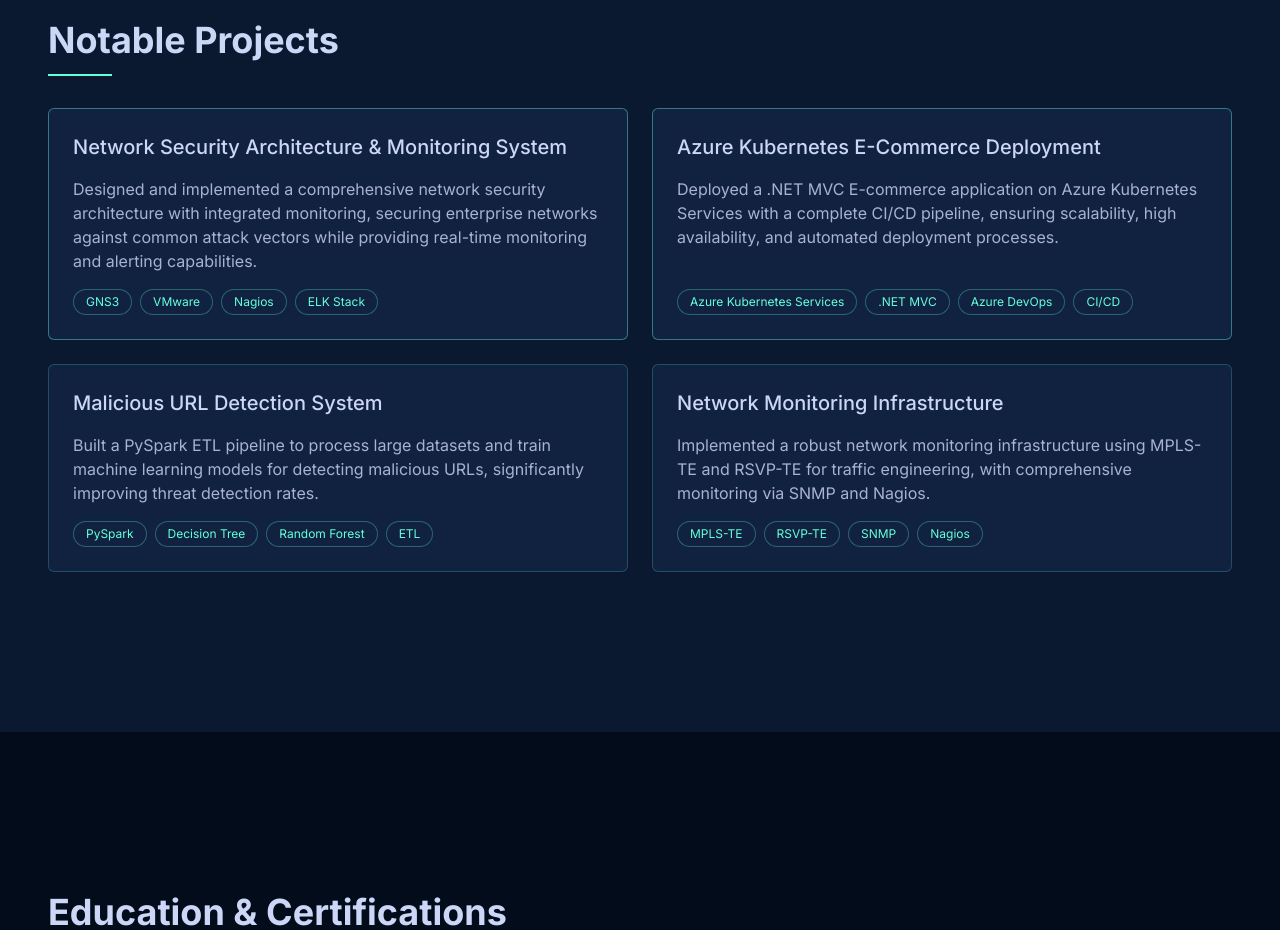
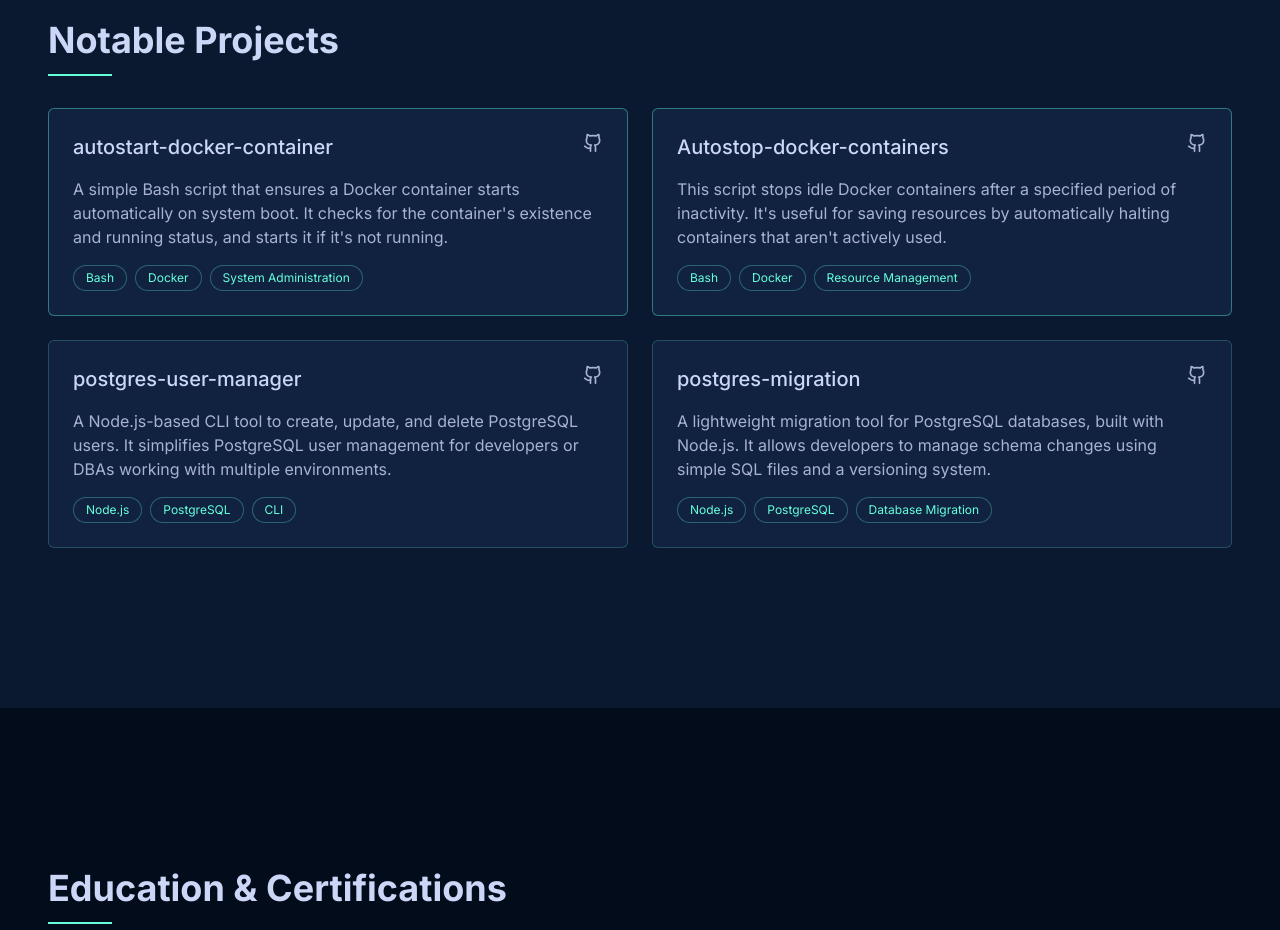
Before and after one commit to YassineCommits/YassineCommits.github.io, a React (Vite) app: page / in a window 1280 px wide. Shown: the part 3680-4610 px from the top of the page. Built offline with nearby package versions, Linux system fonts and the light colour scheme.

Commit message:
Update projects with new ones
Update the projects section with new projects and links.

```diff
--- a/src/components/Projects.tsx
+++ b/src/components/Projects.tsx
@@ -16,26 +16,38 @@ type Project = {
 const Projects = () => {
   const projects: Project[] = [
     {
-      title: "Network Security Architecture & Monitoring System",
-      description: "Designed and implemented a comprehensive network security architecture with integrated monitoring, securing enterprise networks against common attack vectors while providing real-time monitoring and alerting capabilities.",
-      technologies: ["GNS3", "VMware", "Nagios", "ELK Stack"],
+      title: "autostart-docker-container",
+      description: "A simple Bash script that ensures a Docker container starts automatically on system boot. It checks for the container's existence and running status, and starts it if it's not running.",
+      technologies: ["Bash", "Docker", "System Administration"],
+      links: {
+        github: "https://github.com/YassineCommits/autostart-docker-conatiner"
+      },
       highlight: true
     },
     {
-      title: "Azure Kubernetes E-Commerce Deployment",
-      description: "Deployed a .NET MVC E-commerce application on Azure Kubernetes Services with a complete CI/CD pipeline, ensuring scalability, high availability, and automated deployment processes.",
-      technologies: ["Azure Kubernetes Services", ".NET MVC", "Azure DevOps", "CI/CD"],
+      title: "Autostop-docker-containers",
+      description: "This script stops idle Docker containers after a specified period of inactivity. It's useful for saving resources by automatically halting containers that aren't actively used.",
+      technologies: ["Bash", "Docker", "Resource Management"],
+      links: {
+        github: "https://github.com/YassineCommits/Autostop-docker-containers"
+      },
       highlight: true
     },
     {
-      title: "Malicious URL Detection System",
-      description: "Built a PySpark ETL pipeline to process large datasets and train machine learning models for detecting malicious URLs, significantly improving threat detection rates.",
-      technologies: ["PySpark", "Decision Tree", "Random Forest", "ETL"],
+      title: "postgres-user-manager",
+      description: "A Node.js-based CLI tool to create, update, and delete PostgreSQL users. It simplifies PostgreSQL user management for developers or DBAs working with multiple environments.",
+      technologies: ["Node.js", "PostgreSQL", "CLI"],
+      links: {
+        github: "https://github.com/YassineCommits/postgres-user-manager"
+      }
     },
     {
-      title: "Network Monitoring Infrastructure",
-      description: "Implemented a robust network monitoring infrastructure using MPLS-TE and RSVP-TE for traffic engineering, with comprehensive monitoring via SNMP and Nagios.",
-      technologies: ["MPLS-TE", "RSVP-TE", "SNMP", "Nagios"],
+      title: "postgres-migration",
+      description: "A lightweight migration tool for PostgreSQL databases, built with Node.js. It allows developers to manage schema changes using simple SQL files and a versioning system.",
+      technologies: ["Node.js", "PostgreSQL", "Database Migration"],
+      links: {
+        github: "https://github.com/YassineCommits/postgres-migration"
+      }
     }
   ];
 
```
